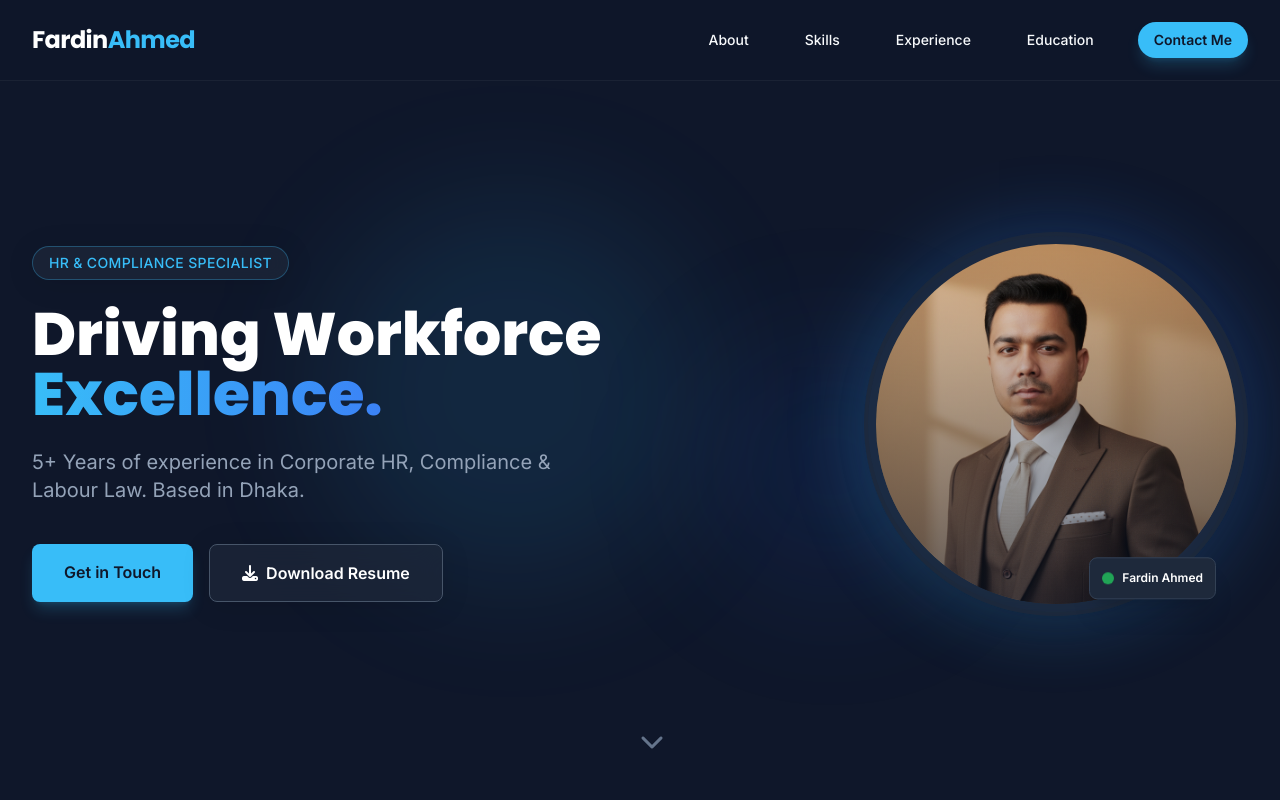
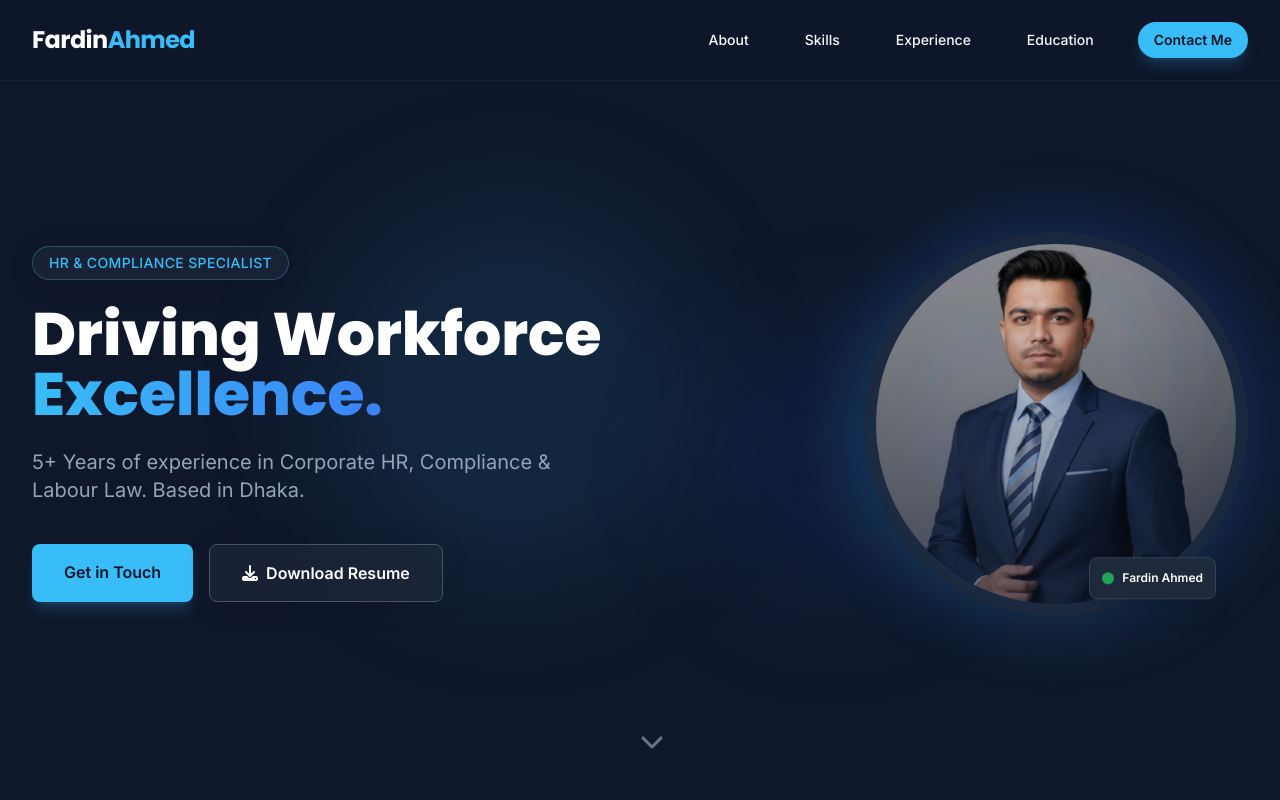
Before and after one commit to Rafikunnabi-Piash/Fardin-Ahmed, a plain HTML site: page index.html in a window 1280 px wide. Shown: the top 800 px of the page. Drawn offline with nearby package versions, Linux system fonts and the light colour scheme.

Commit message:
index.html

```diff
--- a/index.html
+++ b/index.html
@@ -202,7 +202,7 @@
                     <div class="relative w-full h-full rounded-full border-4 border-slate-800/50 overflow-hidden glass-card p-2">
                         <div class="w-full h-full rounded-full overflow-hidden bg-slate-800 relative group">
                             <!-- Placeholder Image: Replace src with actual photo URL -->
-                            <img src="hero.png"
+                            <img src="hero1.png"
                                  alt="Fardin Ahmed"
                                  class="w-full h-full object-cover transform group-hover:scale-110 transition-transform duration-500">
 
@@ -680,4 +680,5 @@
         });
     </script>
 </body>
+
 </html>
```
